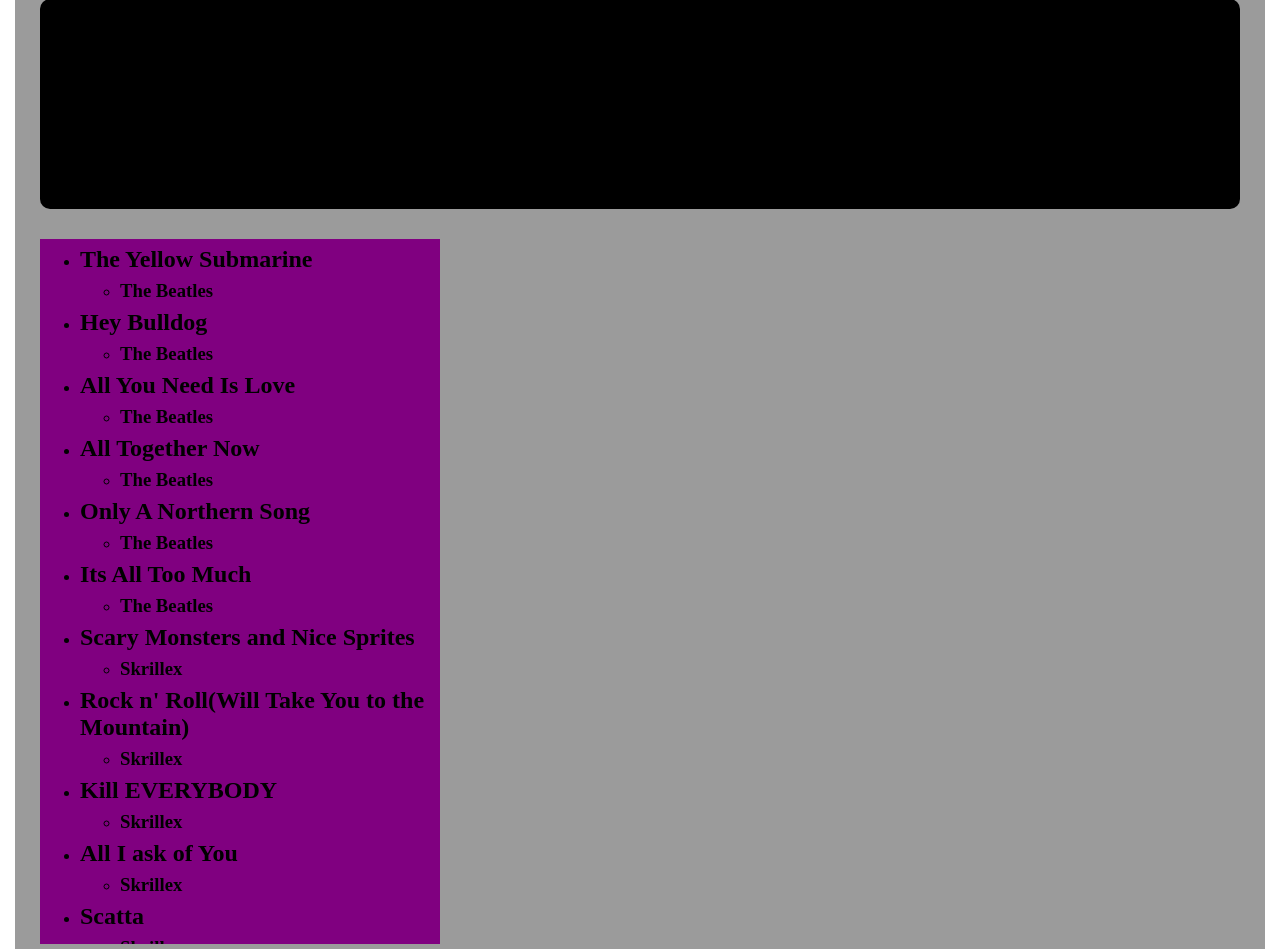
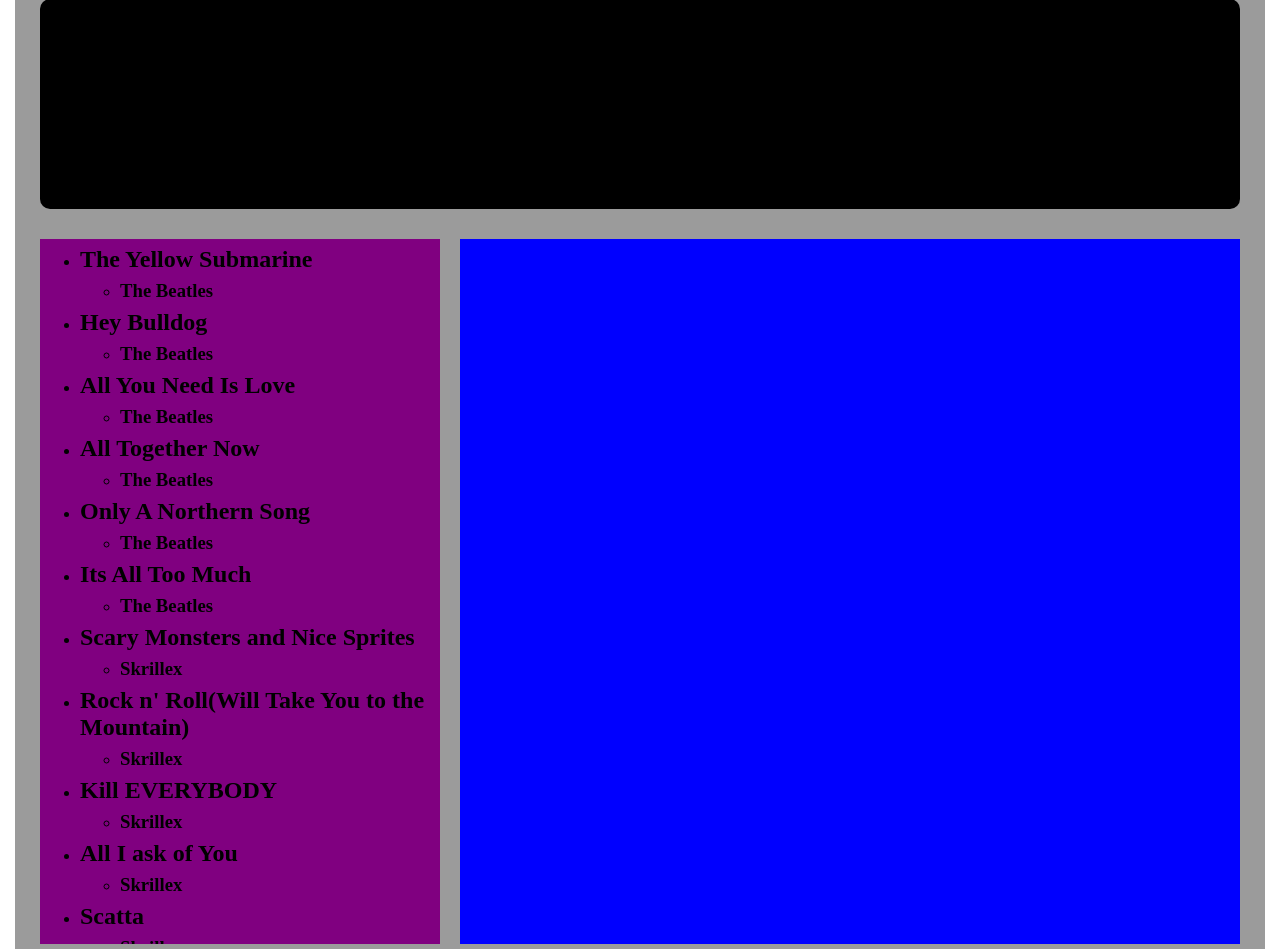
Before and after one commit to shweetshourpowk/MusicProject, a PHP site: page / in a window 1280 px wide. Shown: the part 226-1175 px from the top of the page. Run offline with PHP 8.4, Linux system fonts and the light colour scheme; some libraries are stand-ins or nearby versions.

Commit message:
slight changes

```diff
--- a/css/styles.css
+++ b/css/styles.css
@@ -99,7 +99,7 @@ html {
   float: right;
   margin: 10px 10px;
 }
-#listArea {
+#resultsArea {
   width: 65%;
   min-height: 60%;
   margin-top: 30px;
--- a/less/list.less
+++ b/less/list.less
@@ -1,4 +1,4 @@
-#listArea {
+#resultsArea {
   width: 65%;
   min-height: 60%;
 //  margin-right: 50px;
```
